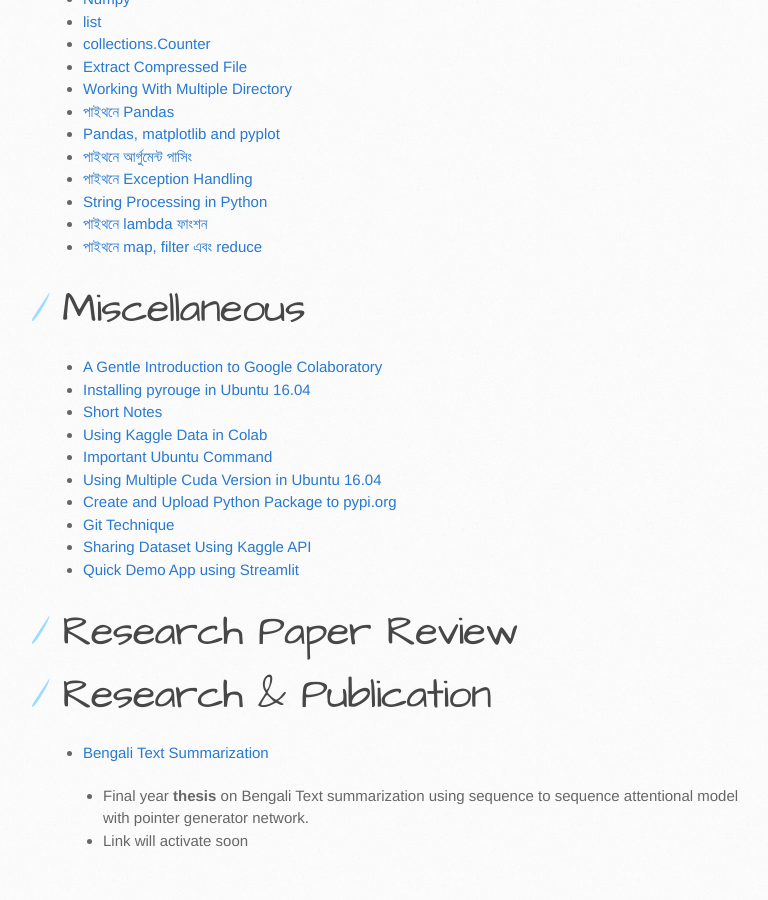
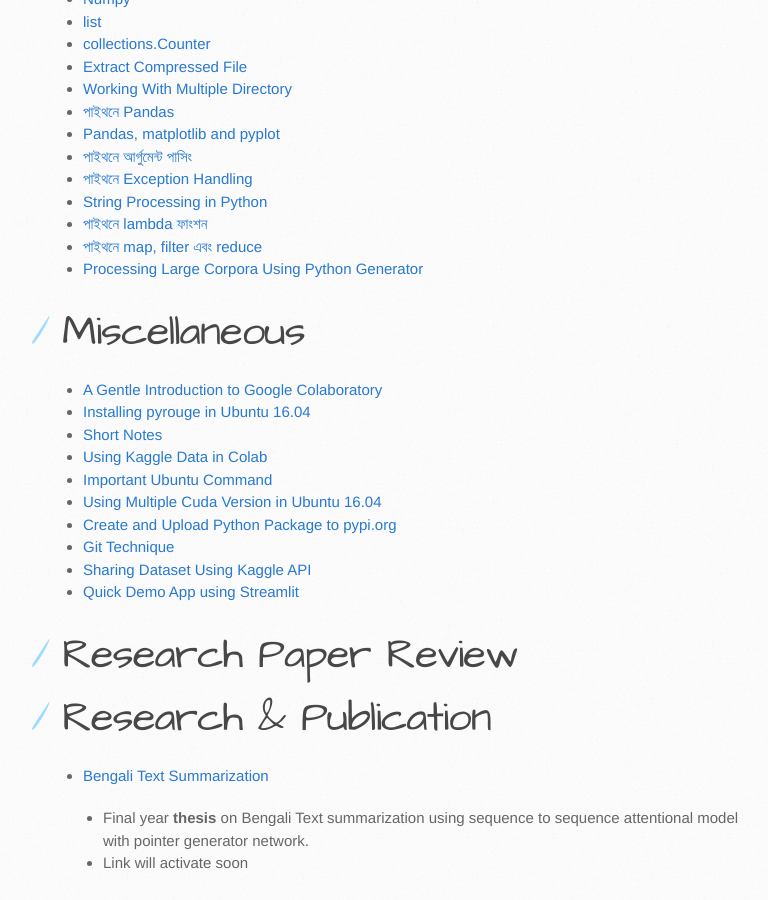
Before and after one commit to sagorbrur/sagorbrur.github.io, a Jekyll site: the page built from index.md, in a window 1280 px wide and 900 px high, scrolled down 1724 px. Shown: the whole window, without its empty margins (107-875 px from the left). Built offline with Jekyll 4.4.1, drawn with Linux system fonts in a browser that asks for light colours; our own code applies the rules of GitHub Pages for plain Markdown files.

Commit message:
Update index.md

```diff
--- a/index.md
+++ b/index.md
@@ -64,6 +64,7 @@
 * [String Processing in Python](python_bn/string_processing.md)
 * [পাইথনে lambda ফাংশন](python_bn/lambda.md)
 * [পাইথনে map, filter এবং reduce](python_bn/python_map_filter_reduce.md)
+* [Processing Large Corpora Using Python Generator](python_bn/generator_python.md)
 
 # Miscellaneous
 * [A Gentle Introduction to Google Colaboratory](miscellaneous/colab_intro.md)
```
